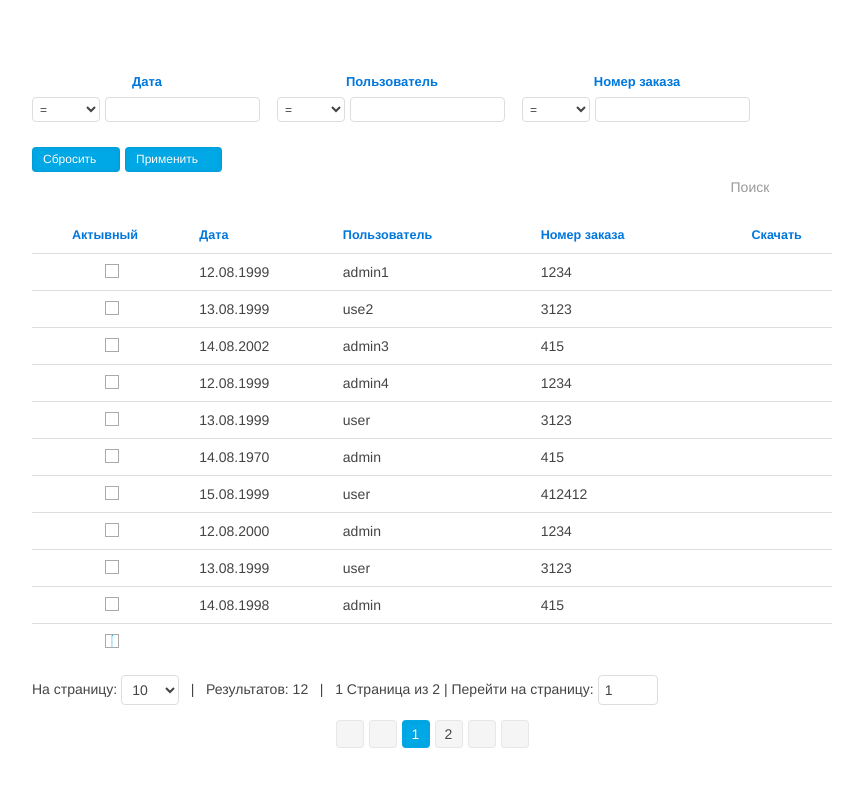
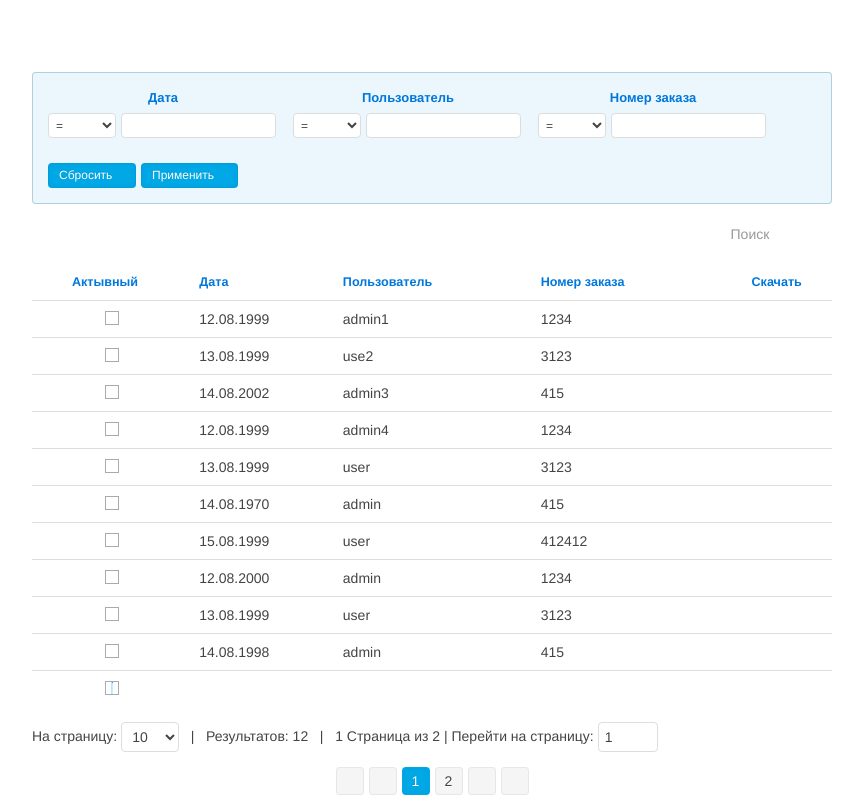
Before and after one commit to olshevsky/tabler, a Vue app: page / in a window 1280 px wide. Shown: the whole page, without its empty margins (208-1071 px from the left). Built offline with nearby package versions, Linux system fonts and the light colour scheme; a web font is replaced by a local one; what vue-resource would draw is missing.

Commit message:
filter styles

```diff
--- a/src/components/filters.vue
+++ b/src/components/filters.vue
@@ -1,7 +1,7 @@
 <template>
-    <div class="uk-form">
+    <div class="uk-form uk-panel uk-panel-box uk-panel-box-primary uk-margin-bottom">
         <div>
-            <div  v-for="field in filtersFields" v-bind:key="field.key" class="filter-box" style="float: left; width: 230px; margin: 0 15px 15px 0;">
+            <div  v-for="field in filtersFields" v-bind:key="field.key" class="filter-box uk-float-left" style="width: 230px; margin: 0 15px 15px 0;">
                 <div style="text-align: center; margin-bottom: 5px; color: #07D; font-size: 13px">
                     <strong>{{ field.title }}</strong>
                 </div>
@@ -79,7 +79,7 @@
                         return field.filterable
                     })
                 }
-            },
+            }
         },
         methods: {
             applyFilters: function(){
```
